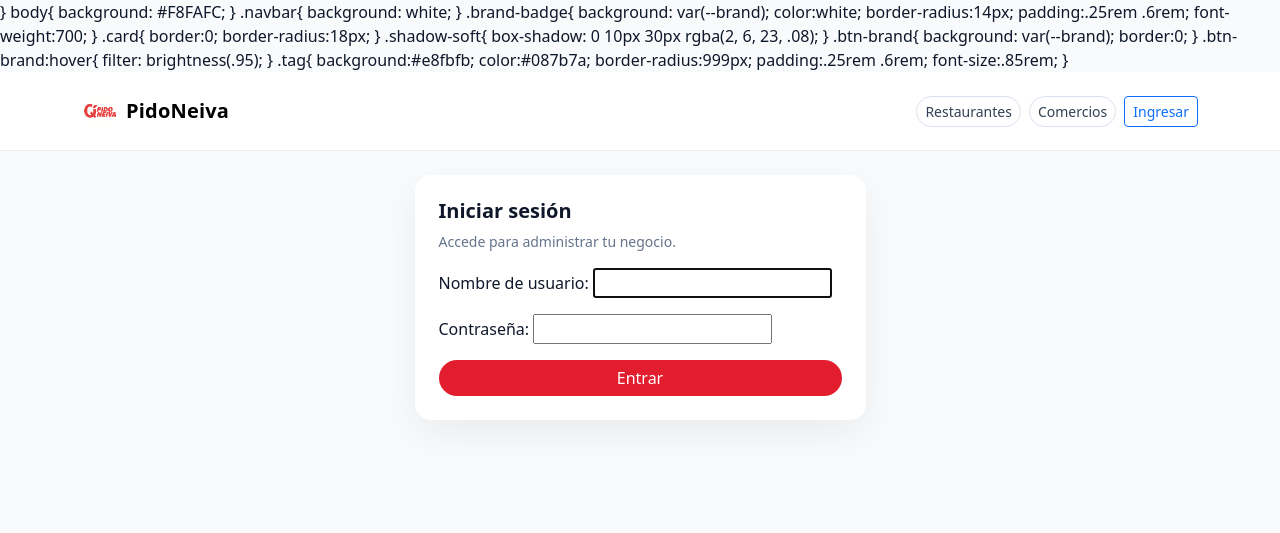
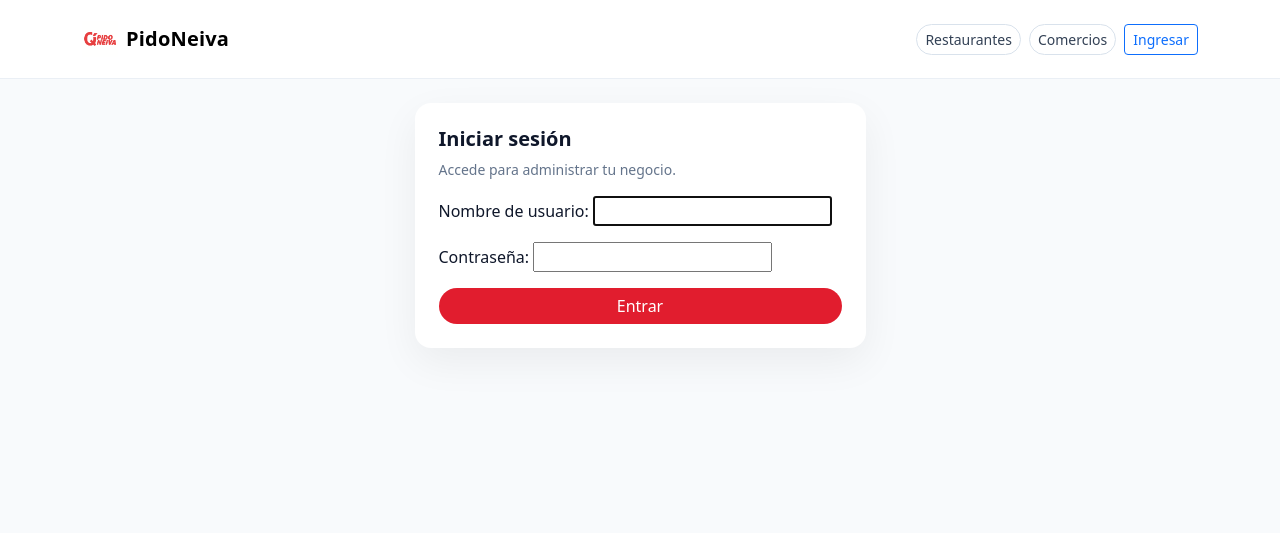
Before and after one commit to jonathanoyola91-cmyk/pidoneiva, a Django app: a page that uses templates/base.html in a window 1280 px wide. Shown: the top 533 px of the page. Run offline with Django 5.2, Linux system fonts and the light colour scheme.

Commit message:
Remove stray inline CSS from base template

```diff
--- a/templates/base.html
+++ b/templates/base.html
@@ -10,41 +10,23 @@
   <!-- Bootstrap primero -->
   <link href="https://cdn.jsdelivr.net/npm/bootstrap@5.3.3/dist/css/bootstrap.min.css" rel="stylesheet">
 
+  <!-- ✅ CSS inline mínimo (bien cerrado) -->
   <style>
-    :root{
-      --brand: #E11D2E;
-      --brand-2: #F97316;
-      --bg: #F8FAFC;
-    /* ✅ faltaban estas (las usa tu styles.css) */
-    --text: #0F172A;
-    --muted: #64748B;
-    --line: #EAEFF5;
+  :root{
+    --brand:#E11D2E;
+    --brand-2:#F97316;
+    --bg:#F8FAFC;
+    --text:#0F172A;
+    --muted:#64748B;
+    --line:#EAEFF5;
   }
   body{ background: var(--bg); }
-  .navbar{ background: white; }
-  .brand-badge{ background: var(--brand); color:white; border-radius:14px; padding:.25rem .6rem; font-weight:700; }
-  .card{ border:0; border-radius:18px; }
+  .navbar{ background:#fff; }
   .shadow-soft{ box-shadow: 0 10px 30px rgba(2, 6, 23, .08); }
-  .btn-brand{ background: var(--brand); border:0; }
-  .btn-brand:hover{ filter: brightness(.95); }
-  .tag{ background:#e8fbfb; color:#087b7a; border-radius:999px; padding:.25rem .6rem; font-size:.85rem; }
 </style>
 
-    }
-    body{ background: #F8FAFC;
-}
-    .navbar{ background: white; }
-    .brand-badge{ background: var(--brand); color:white; border-radius:14px; padding:.25rem .6rem; font-weight:700; }
-    .card{ border:0; border-radius:18px; }
-    .shadow-soft{ box-shadow: 0 10px 30px rgba(2, 6, 23, .08); }
-    .btn-brand{ background: var(--brand); border:0; }
-    .btn-brand:hover{ filter: brightness(.95); }
-    .tag{ background:#e8fbfb; color:#087b7a; border-radius:999px; padding:.25rem .6rem; font-size:.85rem; }
-  </style>
-
-  <!-- ✅ Tu CSS global al final para que tenga prioridad -->
-  <link rel="stylesheet" href="{% static 'css/styles.css' %}?v=12">
-
+  <!-- ✅ Tu CSS global al final -->
+  <link rel="stylesheet" href="{% static 'css/styles.css' %}?v=99">
 </head>
 <body>
 <nav class="navbar navbar-expand-lg border-bottom">
```
